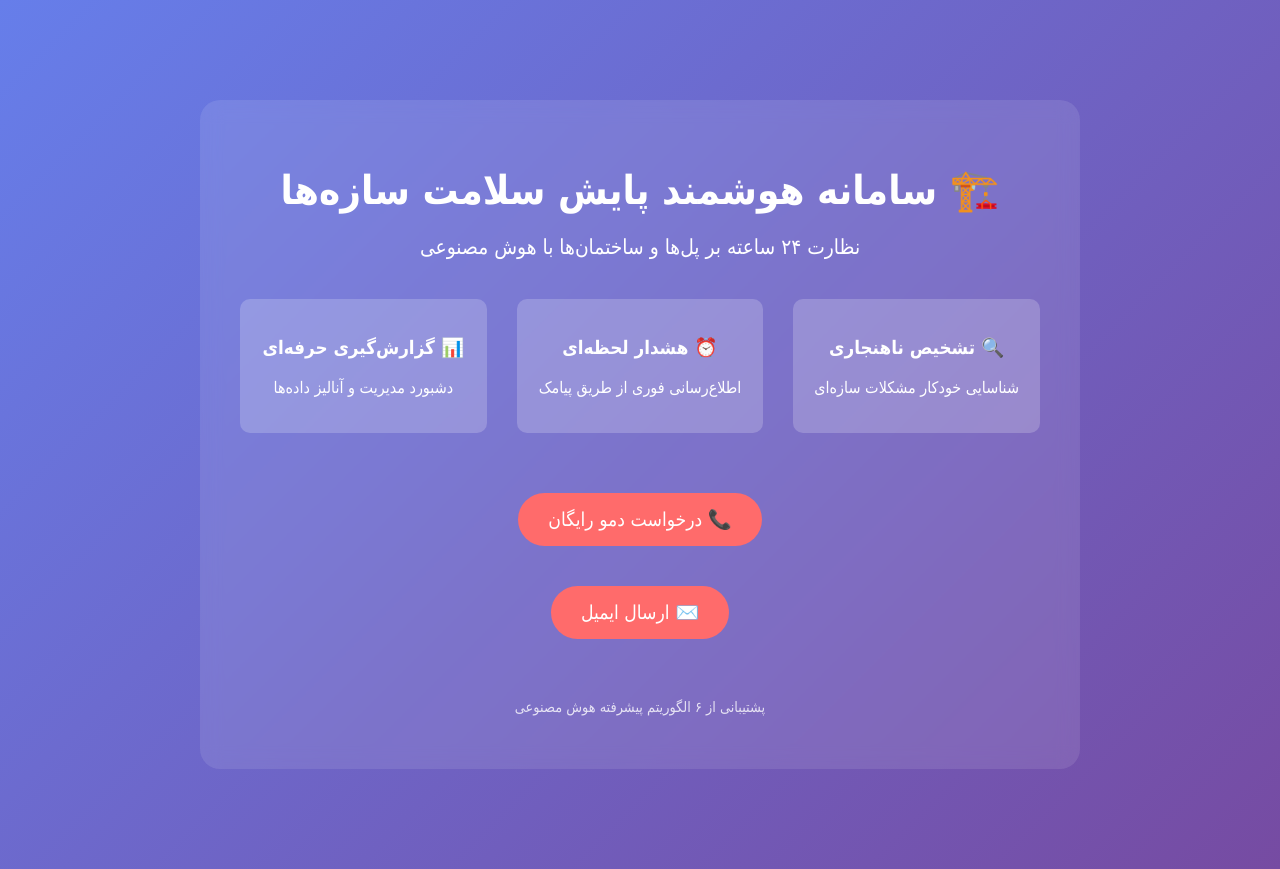
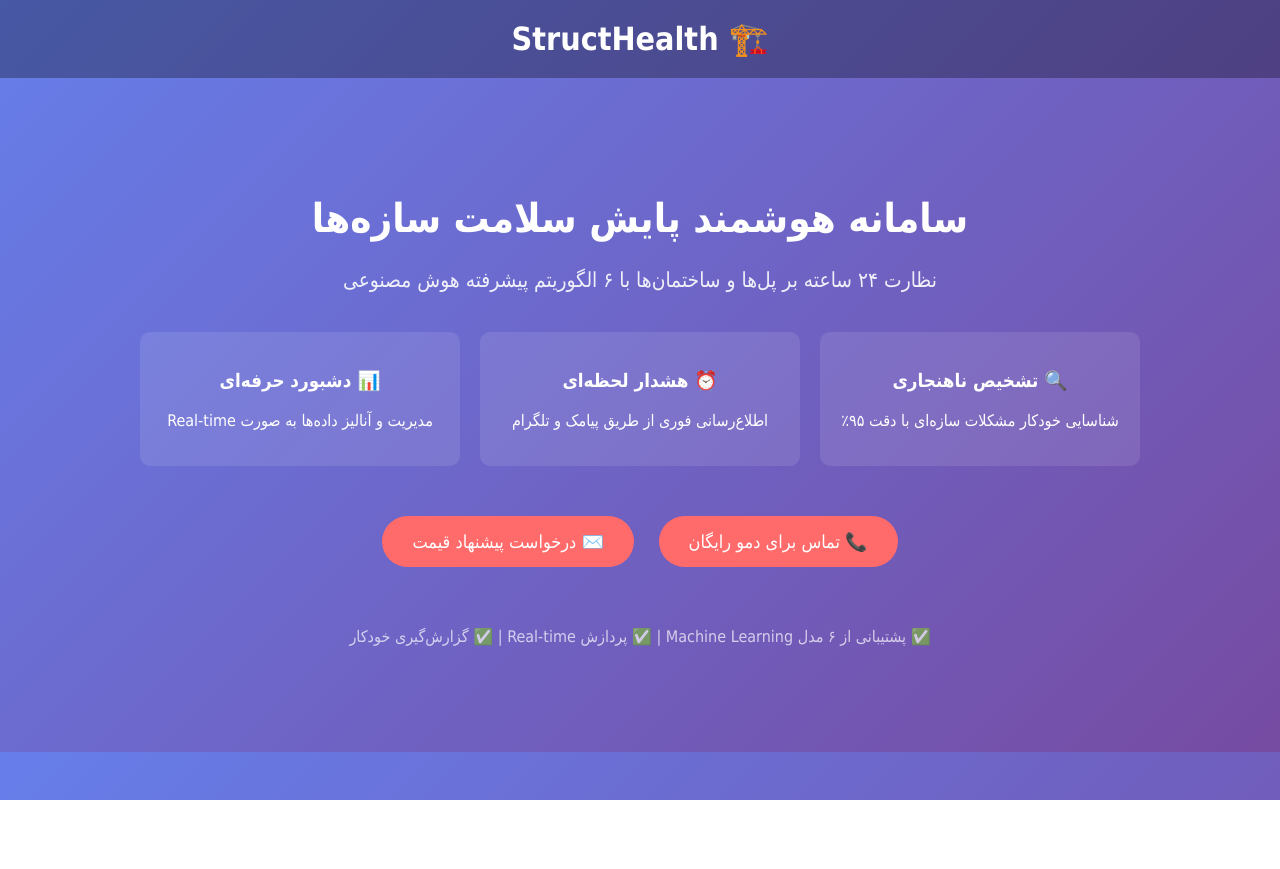
Before and after one commit to namadsabalan-maker/shm-platform, a plain HTML site: page index.html in a window 1280 px wide. After the commit the page ends 800 px from the top, so only its background shows below. Drawn offline with Linux system fonts and the light colour scheme.

Commit message:
Update index.html

```diff
--- a/index.html
+++ b/index.html
@@ -3,88 +3,90 @@
 <head>
     <meta charset="UTF-8">
     <meta name="viewport" content="width=device-width, initial-scale=1.0">
-    <title>سامانه پایش سلامت سازه‌ها</title>
+    <title>سامانه پایش سلامت سازه‌ها - StructHealth</title>
     <style>
         body {
             font-family: Tahoma, Arial, sans-serif;
-            background: linear-gradient(135deg, #667eea 0%, #764ba2 100%);
             margin: 0;
             padding: 0;
+            background: linear-gradient(135deg, #667eea 0%, #764ba2 100%);
             color: white;
+        }
+        .header {
+            background: rgba(0,0,0,0.3);
+            padding: 20px;
             text-align: center;
         }
         .container {
-            max-width: 800px;
-            margin: 100px auto;
+            max-width: 1000px;
+            margin: 50px auto;
             padding: 40px;
+        }
+        .features {
+            display: flex;
+            gap: 20px;
+            margin: 40px 0;
+        }
+        .feature {
             background: rgba(255,255,255,0.1);
-            border-radius: 20px;
-            backdrop-filter: blur(10px);
+            padding: 20px;
+            border-radius: 10px;
+            flex: 1;
+            text-align: center;
         }
-        h1 {
-            font-size: 2.5em;
-            margin-bottom: 20px;
+        .cta-buttons {
+            text-align: center;
+            margin: 40px 0;
         }
-        .cta-button {
+        .btn {
             display: inline-block;
             background: #ff6b6b;
             color: white;
             padding: 15px 30px;
+            margin: 10px;
             text-decoration: none;
             border-radius: 50px;
-            font-size: 1.2em;
-            margin: 20px;
-            transition: transform 0.3s;
+            font-size: 18px;
         }
-        .cta-button:hover {
-            transform: translateY(-5px);
-        }
-        .features {
-            display: flex;
-            justify-content: center;
-            gap: 30px;
-            margin: 40px 0;
-        }
-        .feature {
-            background: rgba(255,255,255,0.2);
-            padding: 20px;
-            border-radius: 10px;
-            flex: 1;
+        .logo {
+            font-size: 2em;
+            font-weight: bold;
         }
     </style>
 </head>
 <body>
+    <div class="header">
+        <div class="logo">🏗️ StructHealth</div>
+    </div>
+
     <div class="container">
-        <h1>🏗️ سامانه هوشمند پایش سلامت سازه‌ها</h1>
-        <p style="font-size: 1.3em; margin-bottom: 30px;">
-            نظارت ۲۴ ساعته بر پل‌ها و ساختمان‌ها با هوش مصنوعی
+        <h1 style="text-align: center; font-size: 2.5em;">سامانه هوشمند پایش سلامت سازه‌ها</h1>
+        <p style="text-align: center; font-size: 1.3em; opacity: 0.9;">
+            نظارت ۲۴ ساعته بر پل‌ها و ساختمان‌ها با ۶ الگوریتم پیشرفته هوش مصنوعی
         </p>
 
         <div class="features">
             <div class="feature">
                 <h3>🔍 تشخیص ناهنجاری</h3>
-                <p>شناسایی خودکار مشکلات سازه‌ای</p>
+                <p>شناسایی خودکار مشکلات سازه‌ای با دقت ۹۵٪</p>
             </div>
             <div class="feature">
                 <h3>⏰ هشدار لحظه‌ای</h3>
-                <p>اطلاع‌رسانی فوری از طریق پیامک</p>
+                <p>اطلاع‌رسانی فوری از طریق پیامک و تلگرام</p>
             </div>
             <div class="feature">
-                <h3>📊 گزارش‌گیری حرفه‌ای</h3>
-                <p>دشبورد مدیریت و آنالیز داده‌ها</p>
+                <h3>📊 دشبورد حرفه‌ای</h3>
+                <p>مدیریت و آنالیز داده‌ها به صورت Real-time</p>
             </div>
         </div>
 
-        <a href="tel:+989120000000" class="cta-button">
-            📞 درخواست دمو رایگان
-        </a>
-        <br>
-        <a href="mailto:demo@shm-service.ir" class="cta-button">
-            ✉️ ارسال ایمیل
-        </a>
+        <div class="cta-buttons">
+            <a href="tel:09120000000" class="btn">📞 تماس برای دمو رایگان</a>
+            <a href="mailto:info@structhealth.ir" class="btn">✉️ درخواست پیشنهاد قیمت</a>
+        </div>
 
-        <div style="margin-top: 40px; font-size: 0.9em; opacity: 0.8;">
-            <p>پشتیبانی از ۶ الگوریتم پیشرفته هوش مصنوعی</p>
+        <div style="text-align: center; margin-top: 50px; opacity: 0.7;">
+            <p>✅ پشتیبانی از ۶ مدل Machine Learning | ✅ پردازش Real-time | ✅ گزارش‌گیری خودکار</p>
         </div>
     </div>
 </body>
```
